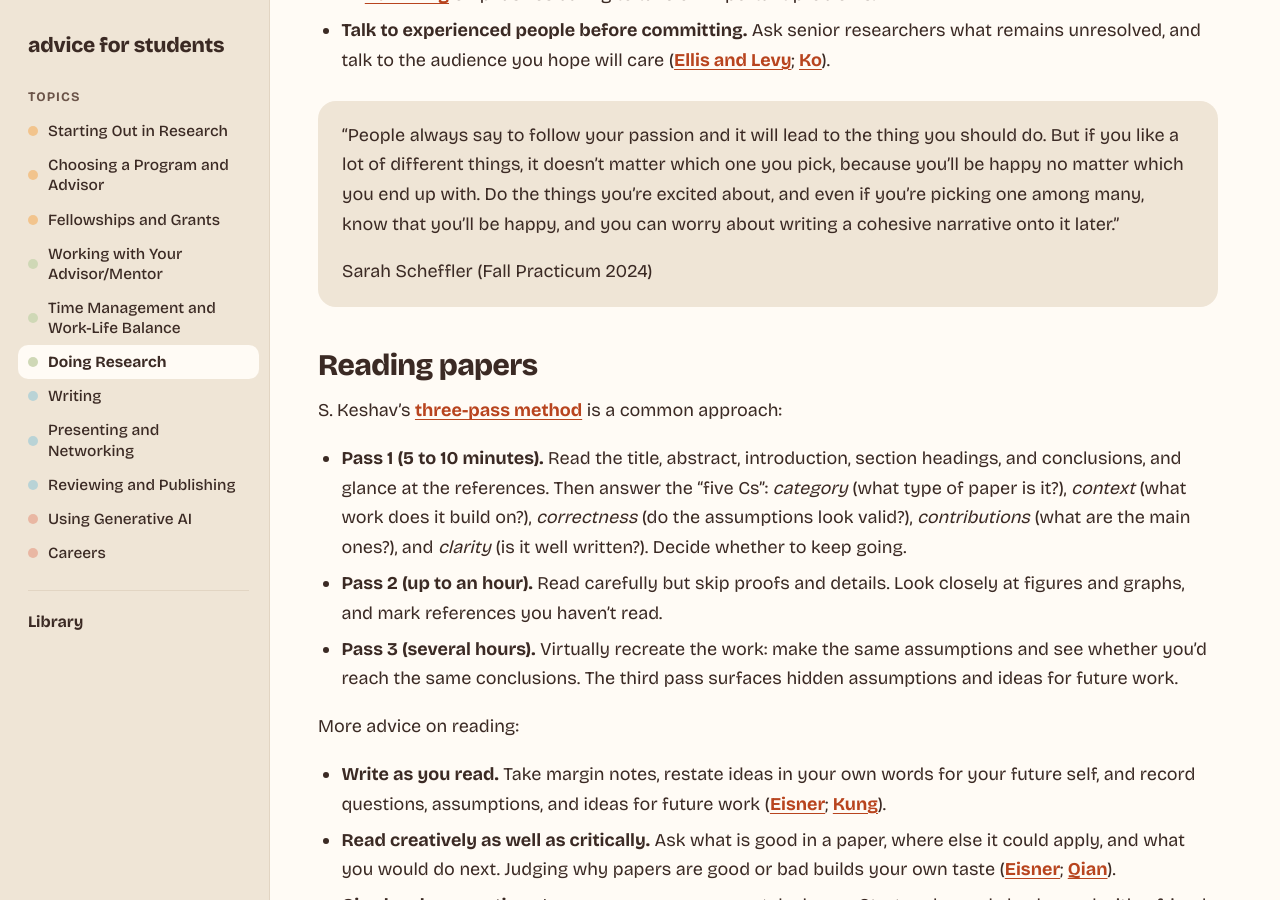
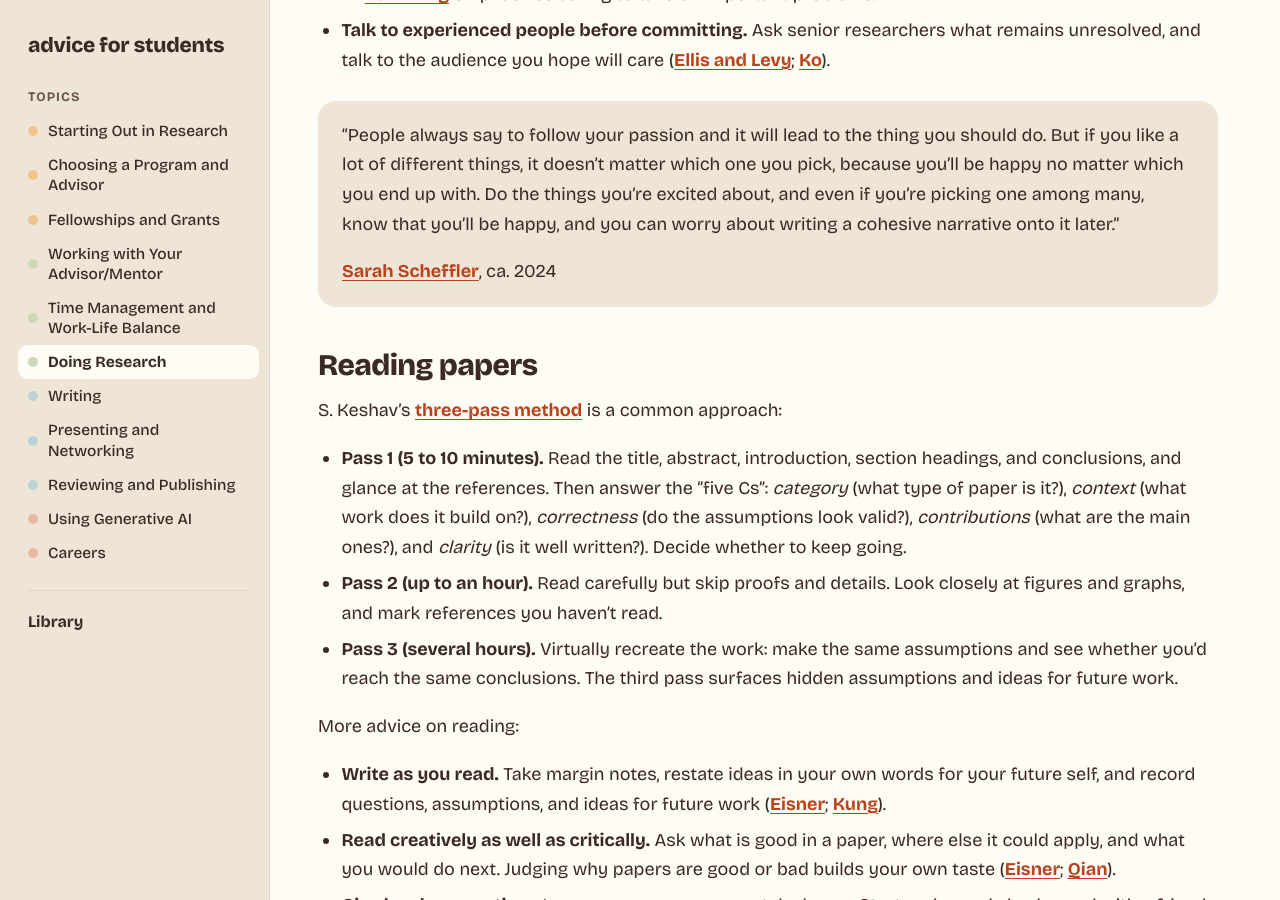
Before and after one commit to merylye/student-advice, a Jekyll site: the page built from topics/research.md, in a window 1280 px wide and 900 px high, scrolled down 1682 px. Built offline with Jekyll 4.4.1, drawn with Linux system fonts in a browser that asks for light colours.

Commit message:
Update Scheffler quote attribution
Co-Authored-By: Claude Opus 5.5 <noreply@anthropic.com>
Claude-Session: https://claude.ai/code/session_01C25QM1QrULTUCEMLhuM8KY

```diff
--- a/topics/research.md
+++ b/topics/research.md
@@ -33,7 +33,7 @@ topic: research
 
 > "People always say to follow your passion and it will lead to the thing you should do. But if you like a lot of different things, it doesn't matter which one you pick, because you'll be happy no matter which you end up with. Do the things you're excited about, and even if you're picking one among many, know that you'll be happy, and you can worry about writing a cohesive narrative onto it later."
 >
-> Sarah Scheffler (Fall Practicum 2024)
+> [Sarah Scheffler](https://www.sarahscheffler.net), ca. 2024
 
 ## Reading papers
 
```
